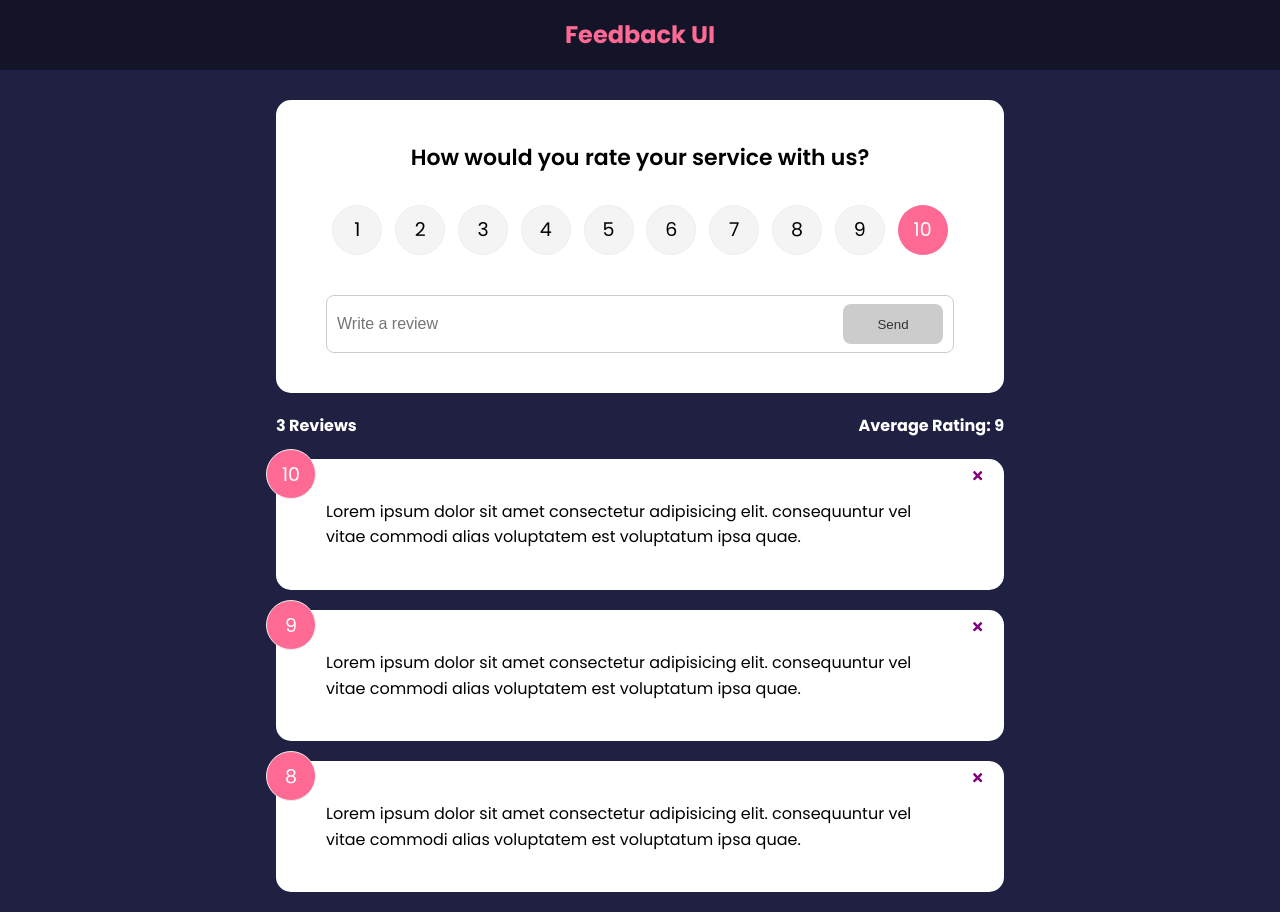
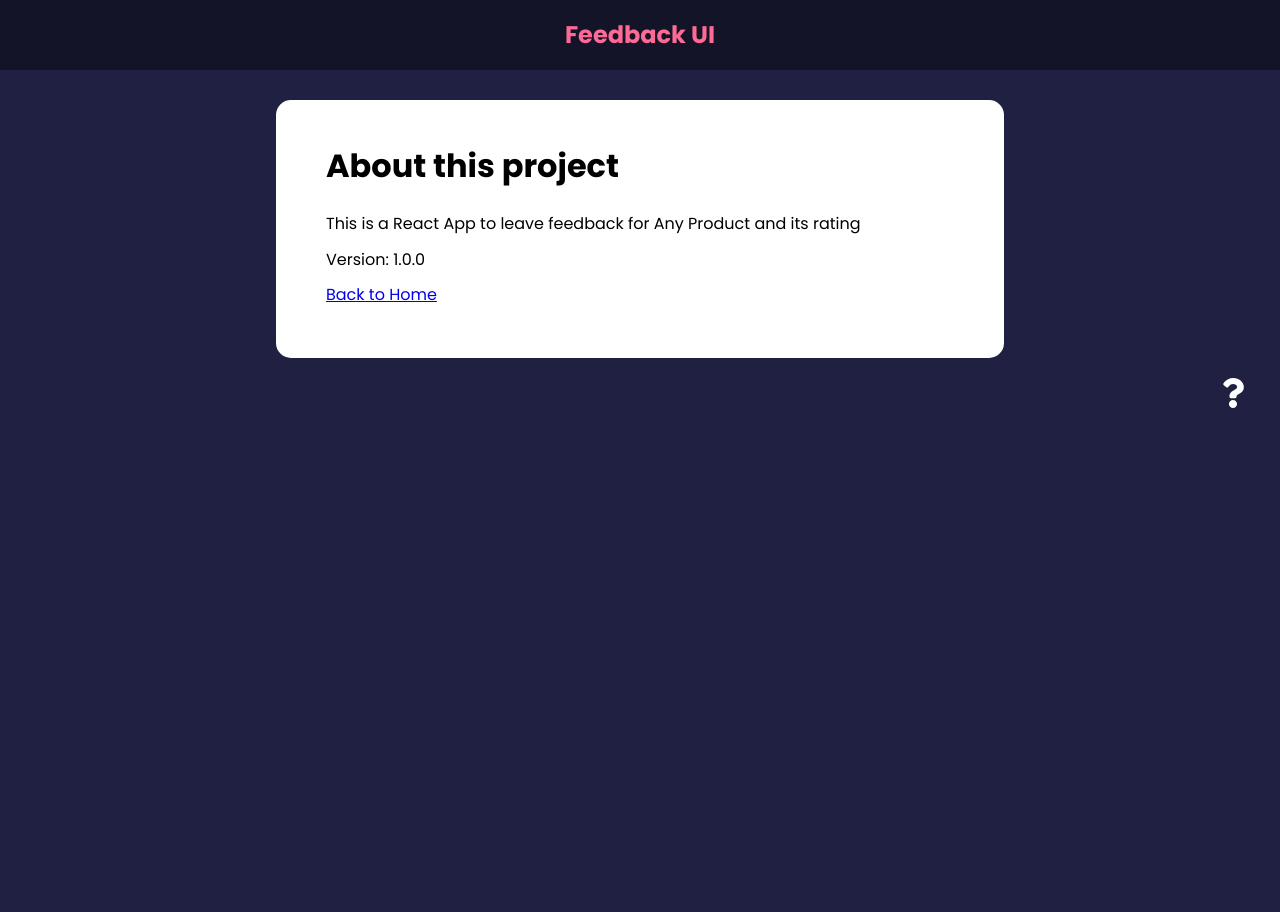
Before and after one commit to yashv521/React-Learnings, a React (Create React App) app: page /about in a window 1280 px wide. After the commit the page ends 800 px from the top, so only its background shows below. Built offline with nearby package versions, Linux system fonts and the light colour scheme.

Commit message:
React Routes & creating Links

```diff
--- a/package.json
+++ b/package.json
@@ -10,6 +10,7 @@
     "react": "^18.2.0",
     "react-dom": "^18.2.0",
     "react-icons": "^4.12.0",
+    "react-router-dom": "^6.21.2",
     "react-scripts": "5.0.1",
     "uuid": "^9.0.1",
     "web-vitals": "^2.1.4"
--- a/src/App.js
+++ b/src/App.js
@@ -1,10 +1,13 @@
 import { v4 as uuidv4 } from "uuid"
+import { BrowserRouter as Router, Route, Routes } from "react-router-dom"
 import { useState } from "react"
 import Header from "./components/Header"
 import FeedbackList from "./components/FeedbackList"
 import FeedbackStats from "./components/FeedbackStats"
 import FeedbackData from "./components/data/FeedbackData"
 import FeedbackForm from "./components/FeedbackForm"
+import AboutIconLink from "./components/AboutIconLink"
+import AboutPage from "./pages/AboutPage"
 
 function App() {
 
@@ -22,15 +25,27 @@
     }
 
     return (
-        <>
+        <Router>
             <Header />
             <div className="container">
-                <FeedbackForm handleAdd={addFeedback} />
-                <FeedbackStats feedback={feedback} />
-                <FeedbackList feedback={feedback}
-                    handleDelete={deleteFeedback} />
+                <Routes>
+                    <Route exact path="/" element={
+                        <>
+                            <FeedbackForm handleAdd={addFeedback} />
+                            <FeedbackStats feedback={feedback} />
+                            <FeedbackList feedback={feedback}
+                                handleDelete={deleteFeedback} />
+
+                        </>
+                    }>
+
+                    </Route>
+                    <Route path="/about" element={<AboutPage />} />
+
+                </Routes>
             </div>
-        </>
+            <AboutIconLink />
+        </Router>
     )
 }
 export default App
--- /dev/null
+++ b/src/components/AboutIconLink.jsx
@@ -0,0 +1,14 @@
+import { FaQuestion } from 'react-icons/fa'
+import { Link } from 'react-router-dom'
+
+function AboutIconLink() {
+    return (
+        <div className='about-link'>
+            <Link to='/about'>
+                <FaQuestion size={30} />
+            </Link>
+        </div>
+    )
+}
+
+export default AboutIconLink
--- a/src/index.css
+++ b/src/index.css
@@ -190,6 +190,7 @@
 .about-link {
     display: flex;
     justify-content: flex-end;
+    padding: 0 2rem 2rem;
 }
 
 /* FIX: Remove position: absolute to keep about icon at the bottom of the
--- /dev/null
+++ b/src/pages/AboutPage.jsx
@@ -0,0 +1,20 @@
+import Card from "../components/shared/Card"
+import { Link } from 'react-router-dom'
+
+function AboutPage() {
+    return (
+        <Card>
+            <div className="about">
+                <h1>About this project</h1>
+                <p>This is a React App to leave feedback for Any Product and its rating</p>
+                <p>Version: 1.0.0</p>
+
+                <p>
+                    <Link to="/">Back to Home</Link>
+                </p>
+            </div>
+        </Card>
+    )
+}
+
+export default AboutPage
```
Also changed, not shown: 1 other file (tests, documents, lock files or other folders).
